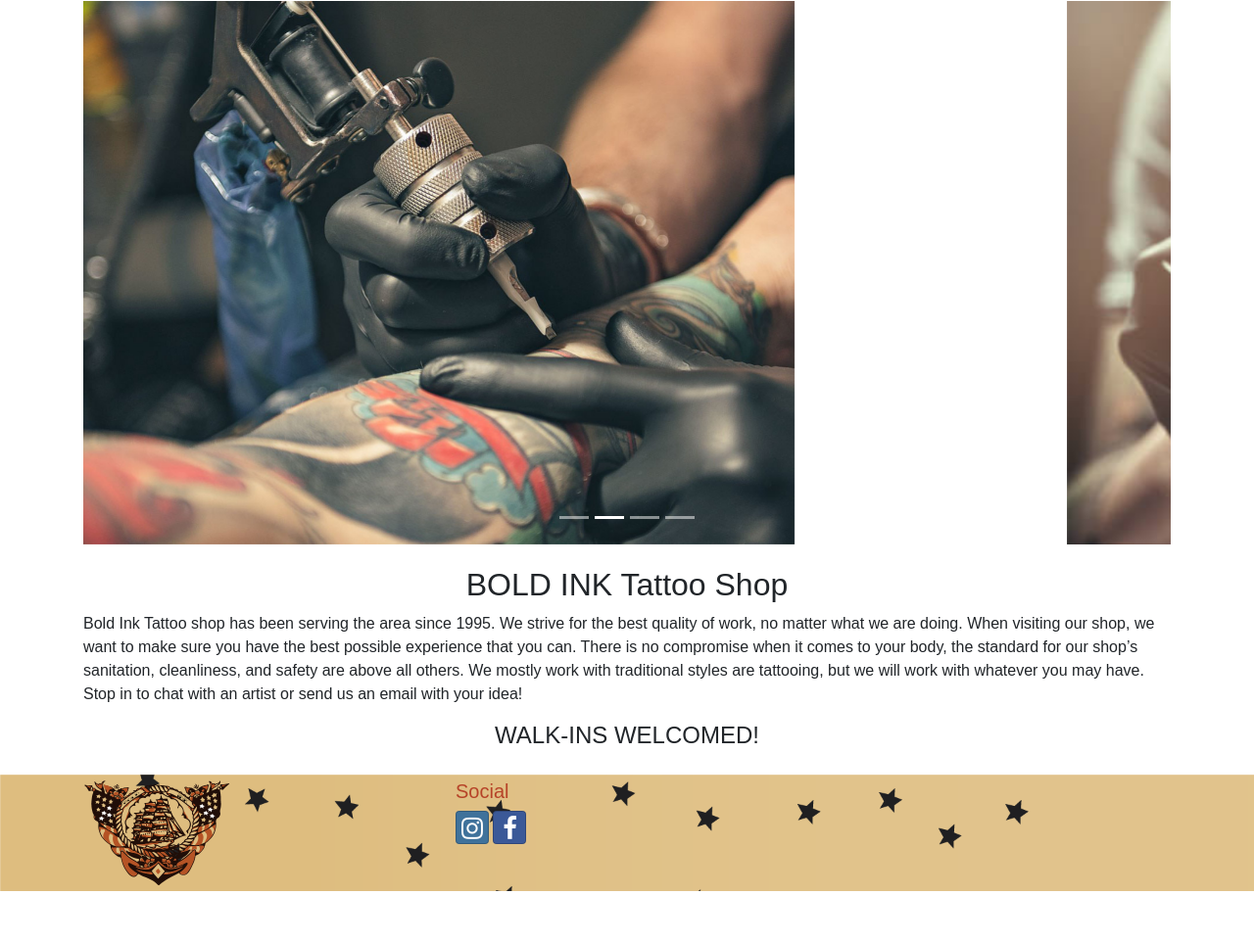
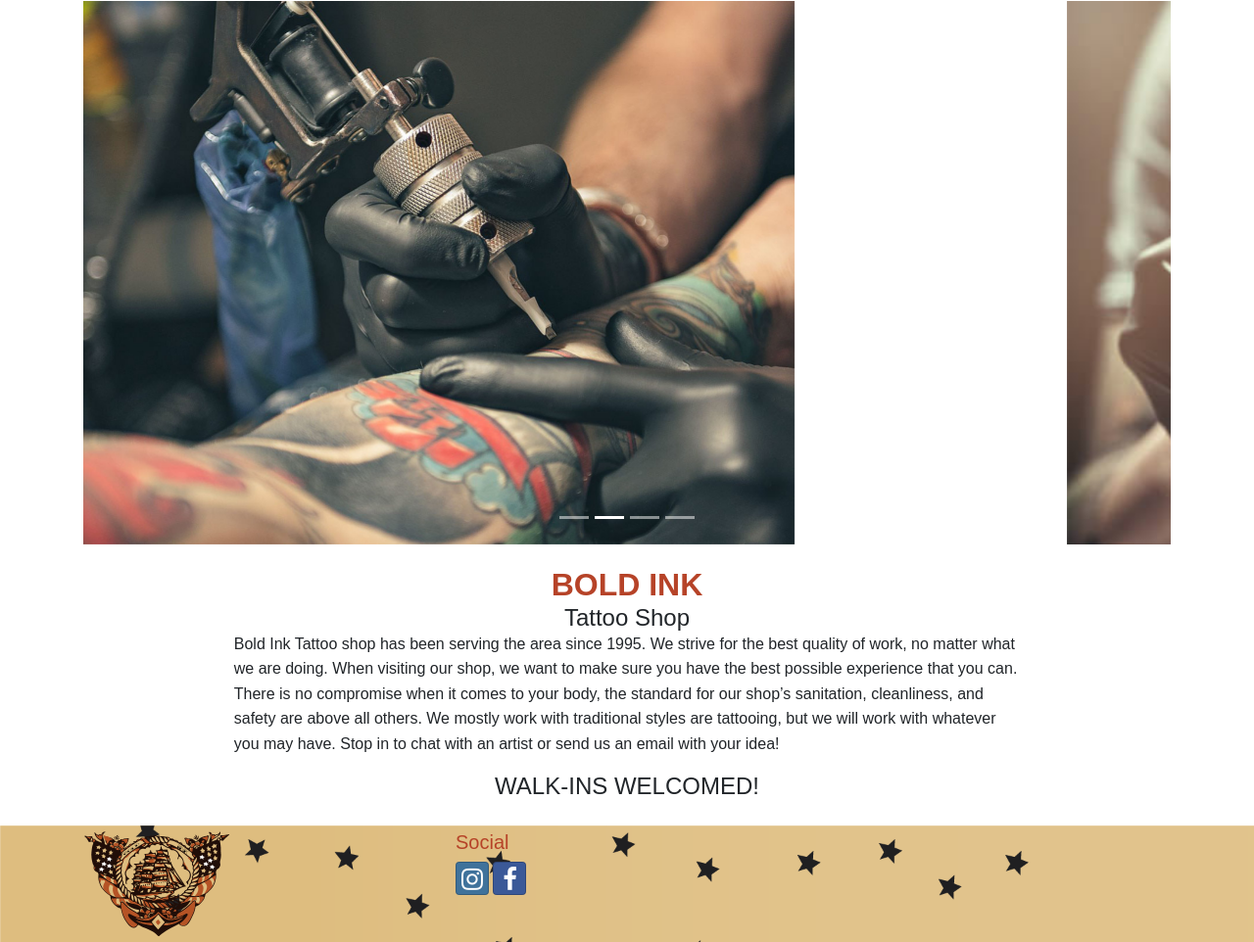
Before and after one commit to dev-cody/BoldInkTattoo, a website: page index.html in a window 1280 px wide. Shown: the part 271-1233 px from the top of the page at 98% size. Before the commit the page ends 1181 px from the top, so only its background shows below. Drawn offline with nearby package versions, Linux system fonts and the light colour scheme.

Commit message:
Adjusted some css on the typography for the about us paragraph

```diff
--- a/index.html
+++ b/index.html
@@ -82,9 +82,10 @@
 
         <!-- Main Body Content -->
         <div class="container">
-          <h2 class="title">BOLD INK Tattoo Shop</h2>
+          <h2 class="title"><strong> BOLD INK</strong></h2>
+          <h4 class="titletattooshop">Tattoo Shop</h3>
             <div class="aboutus">
-                <p class="aboutparagraphy">
+                <p class="col-9 mx-auto" class="aboutparagraphy">
                     Bold Ink Tattoo shop has been serving the area since 1995. We strive for the best quality of work, no matter what we are doing. When visiting our shop, we want to make
                     sure you have the best possible experience that you can. There is no compromise when it comes to your body, the standard for our shop’s sanitation, cleanliness, and
                     safety are above all others. We mostly work with traditional styles are tattooing, but we will work with whatever you may have. Stop in to chat with an artist or send
@@ -94,6 +95,7 @@
             <h4>WALK-INS WELCOMED!</h3>
         </div>
         <!-- End Body Content -->
+
         <!-- Site Footer -->
         <footer class="site-footer">
             <div class="container">
--- a/styles.css
+++ b/styles.css
@@ -24,6 +24,10 @@ h5 {
     color: #B64328;
 }
 
+p{
+    line-height: 1.6;
+}
+
 /* Class Styles */
 
 .aboutbox {
@@ -33,6 +37,10 @@ h5 {
     justify-content: center;
     align-items: center;
     padding-right: 5px;
+}
+
+.aboutparagraphy {
+    margin-bottom: 5%;
 }
 
 .artist-nav {
@@ -139,8 +147,12 @@ h5 {
 .title{
     text-align: center;
     margin-top: 2%;
+    color: #B64328;
 }
 
+.titletattooshop {
+    line-height: .5;
+}
 
 /* ID Styles */
 
```
Also changed, not shown: contact.html (renamed from about.html, +2 -2 lines).
